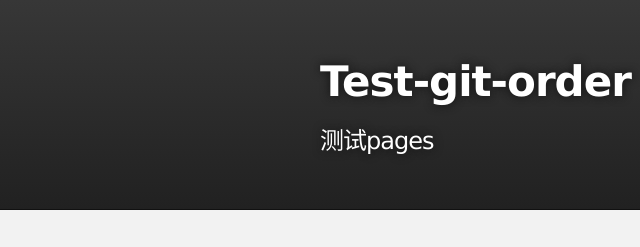
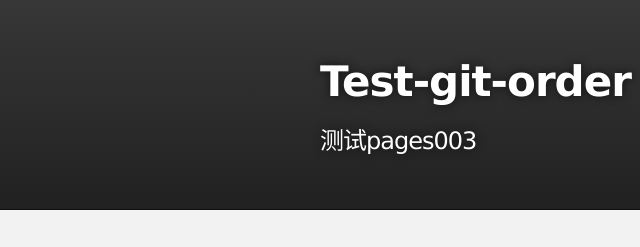
Before and after one commit to Midaoi/test-git-order, a plain HTML site: page index.html in a window 1280 px wide. Shown: the top 247 px of the page, 0-640 px from the left. Drawn offline with Linux system fonts and the light colour scheme.

Commit message:
测试pages003

```diff
--- a/index.html
+++ b/index.html
@@ -19,7 +19,7 @@
           <a id="forkme_banner" href="https://github.com/Midaoi/test-git-order">View on GitHub</a>
 
           <h1 id="project_title">Test-git-order</h1>
-          <h2 id="project_tagline">测试pages</h2>
+          <h2 id="project_tagline">测试pages003</h2>
 
             <section id="downloads">
               <a class="zip_download_link" href="https://github.com/Midaoi/test-git-order/zipball/master">Download this project as a .zip file</a>
```
